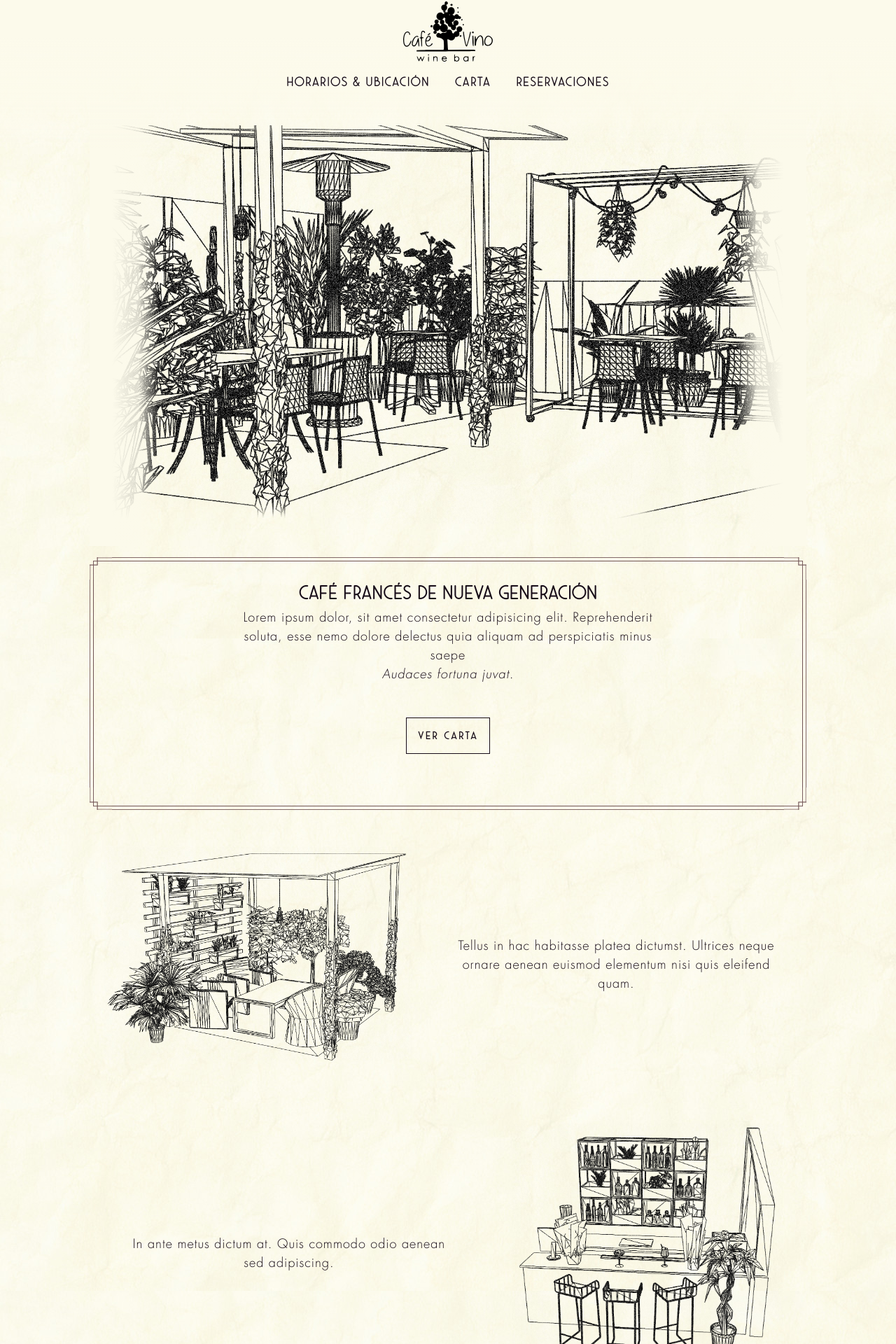
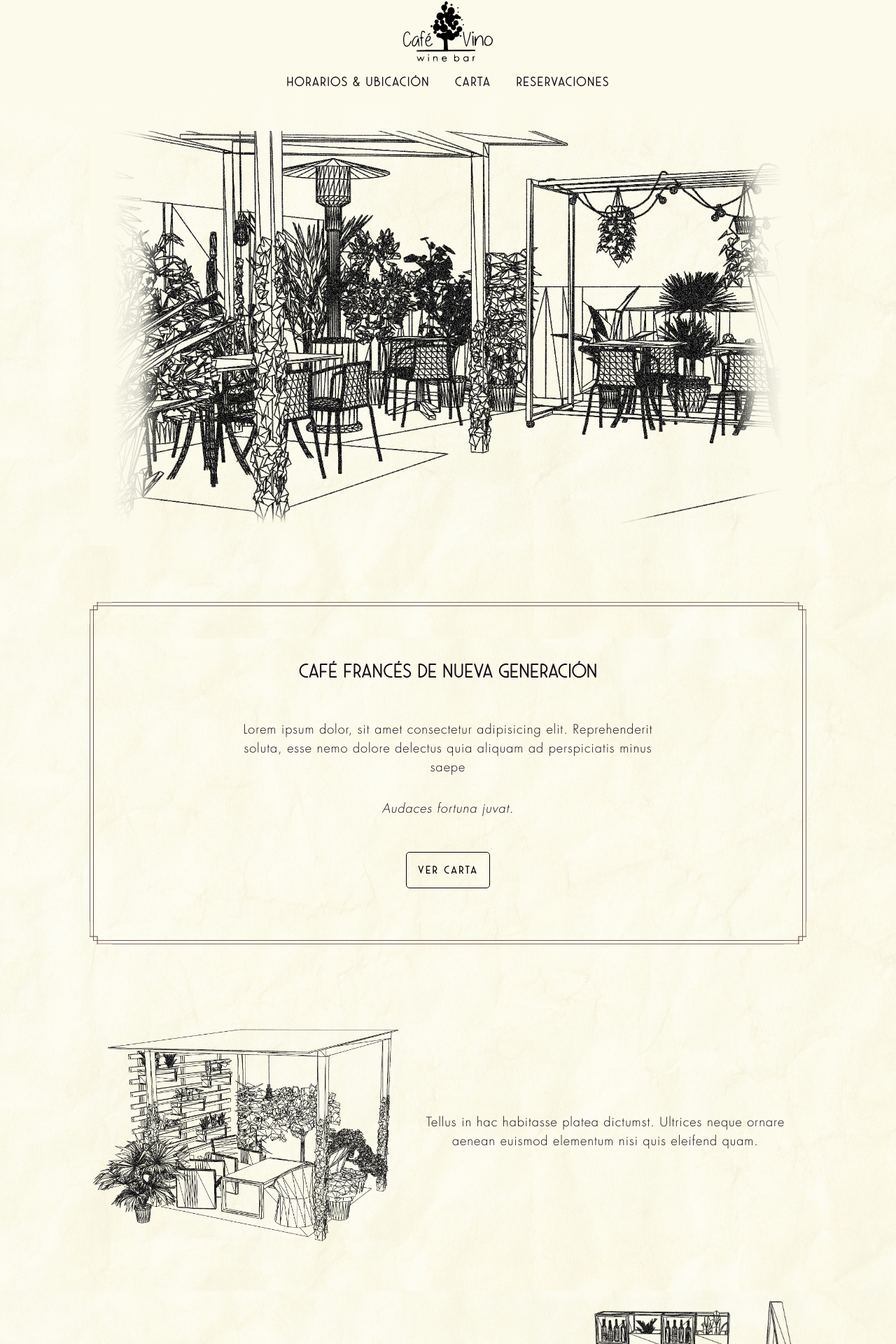
Before and after one commit to dimitriinc/reservations-service, a React (Vite) app: page / in a window 1280 px wide. Shown: the part 20-1940 px from the top of the page at 70% size. Built offline with nearby package versions, Linux system fonts and the light colour scheme; no server answers.

Commit message:
CSS optimization

```diff
--- a/src/mainScreens/Home.jsx
+++ b/src/mainScreens/Home.jsx
@@ -113,16 +113,10 @@ export default function Home({ activateLink }) {
                 >
                     <div
                         onClick={onImageClick}
-                        className="hero__image"
+                        className="hero-image"
                     >
-                        <div
-                            className="filler"
-                            id="filler-left"
-                        ></div>
-                        <div
-                            className="filler"
-                            id="filler-right"
-                        ></div>
+                        <div className="filler filler--left"></div>
+                        <div className="filler filler--right"></div>
                     </div>
                 </Section>
 
@@ -130,10 +124,7 @@ export default function Home({ activateLink }) {
                     uniqueClass="main-text"
                     reference={textRef}
                 >
-                    <h2
-                        // ref={textRef}
-                        className="fade-in"
-                    >
+                    <h2 className="home-title">
                         Café francés de nueva generación
                     </h2>
                     <p className="main-message">
@@ -152,21 +143,17 @@ export default function Home({ activateLink }) {
                     </Link>
                 </Section>
 
-                <div className="points">
+                <div className="points centered">
                     <Section
                         uniqueClass="point point-one"
                         reference={point1Ref}
                     >
                         <img
-                            className="centered round-image"
+                            className="centered point-img"
                             src="images/scetches/cornerScene_noise.png"
                             alt="point-one"
-                            id="img-point-one"
                         />
-                        <p
-                            className="centered point-text"
-                            id="txt-point-one"
-                        >
+                        <p className="centered point-text">
                             Tellus in hac habitasse platea dictumst. Ultrices
                             neque ornare aenean euismod elementum nisi quis
                             eleifend quam.
@@ -180,7 +167,7 @@ export default function Home({ activateLink }) {
                         <img
                             src="images/scetches/barScene_noise.png"
                             alt="point-two"
-                            className="round-image centered"
+                            className="point-img centered"
                         />
                         <p className="centered point-text">
                             In ante metus dictum at. Quis commodo odio aenean
@@ -195,7 +182,7 @@ export default function Home({ activateLink }) {
                         <img
                             src="images/scetches/metalFrameScene_noise.png"
                             alt="point-three"
-                            className="round-image centered"
+                            className="point-img centered"
                         />
                         <p className="centered point-text">
                             Ullamcorper a lacus vestibulum sed arcu non odio.
--- a/src/scss/_footer.scss
+++ b/src/scss/_footer.scss
@@ -124,17 +124,15 @@ footer {
         margin-bottom: 1.5rem;
 
         .social-button {
-            height: 20px;
+            height: 25px;
 
-            img {
-                height: 20px;
-                width: 20px;
-                transition: all 0.3s ease;
-
+            svg {
+                transition: all 0.3s;
                 &:hover {
                     scale: 105%;
                 }
             }
+
         }
 
         .signup-cta {
--- a/src/scss/_globals.scss
+++ b/src/scss/_globals.scss
@@ -77,13 +77,14 @@ p {
 }
 
 button {
-    border: 1px solid;
-    background-color: transparent;
-    letter-spacing: 2px;
     padding: 1rem;
     font-size: 1rem;
     text-transform: uppercase;
-    transition: all 300ms ease-in-out;
+    border: 1px solid;
+    border-radius: 5px;
+    background-color: transparent;
+    letter-spacing: 2px;
+    transition: all .3s ease;
 }
 
 canvas {
@@ -91,13 +92,7 @@ canvas {
 }
 
 em {
-    font-family: FuturaIt !important;
-}
-
-strong {
-    font-family: FuturaRg !important;
-    font-weight: noraml;
-    font-weight: lighter;
+    font-family: FuturaIt;
 }
 
 input::-webkit-progress-value {
--- a/src/scss/_header.scss
+++ b/src/scss/_header.scss
@@ -305,7 +305,6 @@
 }
 
 .header-spacer {
-    // position: absolute;
     left: 0;
     top: 0;
     width: 100%;
--- a/src/scss/_main-home.scss
+++ b/src/scss/_main-home.scss
@@ -1,30 +1,26 @@
-
 .main-home {
-
     .hero {
+        display: flex;
+        align-items: center;
+        padding-top: 1rem;
+        margin-bottom: 5rem;
 
         @include breakpoint-down(tablet) {
             height: calc(100vh - 100px);
-            min-height: calc(100vh - 100px);
-            max-height: calc(100vh - 100px);
-            display: flex;
-            align-items: center;
-            margin: 1rem;
         }
 
         @include breakpoint-up(laptop) {
             height: calc(100vh - 166px);
         }
 
-        &__image {
+        .hero-image {
+            height: 100%;
+            width: 100%;
             position: relative;
             background-image: url(/images/hero-mobile.png);
-            background-size:contain;
+            background-size: contain;
             background-repeat: no-repeat;
             background-position: center;
-            min-height: 100%;
-            width: 100%;
-            margin-bottom: .6rem;
 
             @include breakpoint-up(tablet) {
                 background-image: url(/images/hero-tablet.png);
@@ -32,7 +28,7 @@
 
             @include breakpoint-up(laptop) {
                 background-image: url(/images/hero.png);
-                background-size:contain;
+                background-size: contain;
                 top: auto;
                 bottom: 0;
                 left: 0;
@@ -55,25 +51,40 @@
                 }
             }
 
-            #filler-left {
-                left:0;
-                background: linear-gradient(to right, #fcfaeb 0%, #fcfaeb 32%, rgba(252,250,235,0.85) 70%, rgba(252,250,235,0.82) 71%, rgba(252,250,235,0) 100%);
+            .filler--left {
+                left: 0;
+                background: linear-gradient(
+                    to right,
+                    #fcfaeb 0%,
+                    #fcfaeb 32%,
+                    rgba(252, 250, 235, 0.85) 70%,
+                    rgba(252, 250, 235, 0.82) 71%,
+                    rgba(252, 250, 235, 0) 100%
+                );
             }
 
-            #filler-right {
-                right:0;
-                background: linear-gradient(to left, #fcfaeb 0%, #fcfaeb 32%, rgba(252,250,235,0.85) 70%, rgba(252,250,235,0.82) 71%, rgba(252,250,235,0) 100%);
+            .filler--right {
+                right: 0;
+                background: linear-gradient(
+                    to left,
+                    #fcfaeb 0%,
+                    #fcfaeb 32%,
+                    rgba(252, 250, 235, 0.85) 70%,
+                    rgba(252, 250, 235, 0.82) 71%,
+                    rgba(252, 250, 235, 0) 100%
+                );
             }
         }
     }
 
     .main-text {
-        text-align: center;
         border: 2rem solid #fff;
         border-image: url(/images/border-deco.png);
         border-image-repeat: round;
         border-image-slice: 88;
         margin: 1rem;
+        margin-bottom: 7rem;
+        padding-top: 3rem;
 
         @include breakpoint-up(laptop) {
             width: 80%;
@@ -81,7 +92,14 @@
             margin-right: auto;
         }
 
-        p.main-message {
+        .home-title {
+            text-transform: uppercase;
+            font-family: 'Saveur Sans';
+            margin-bottom: 3rem;
+        }
+
+        .main-message {
+            margin-bottom: 2rem;
             @include breakpoint-up(laptop) {
                 max-width: 640px;
                 margin-left: auto;
@@ -89,24 +107,10 @@
             }
         }
 
-        h2 {
-            text-transform: uppercase;
-            font-family: 'Saveur Sans';
-        }
-
         button {
+            font-family: 'Saveur Sans Regular';
             margin: 3rem 0;
-            font-size: 1rem;
             cursor: pointer;
-            color: $nav_links;
-            font-family: 'Saveur Sans Regular';
-            transition: all 300ms ease-in-out;
-
-            @include breakpoint-down(tablet) {
-                &:active {
-                    transform: scale(90%);
-                }
-            }
 
             @include breakpoint-up(laptop) {
                 &:hover {
@@ -114,58 +118,35 @@
                     color: $overlay;
                 }
                 &:active {
-                    transform: scale(90%);
+                    transform: scale(95%);
                 }
             }
         }
     }
 
     .points {
-
-        width: 100%;
-        margin: 3rem auto;
+        display: flex;
+        flex-direction: column;
+        gap: 5rem;
+        margin-bottom: 7rem;
 
         @include breakpoint-up(laptop) {
             width: 80%;
-
-            p {
-                width: 50%;
-            }
         }
 
         .point {
+            display: flex;
+            align-items: center;
+            justify-content: space-between;
 
-            @include breakpoint-up(laptop) {
-                display: flex;
-                align-items: center;
-                justify-content: space-between;
-
-                &:not(:last-child) {
-                    margin-bottom: 3rem;
-                }
+            @include breakpoint-down(tablet) {
+                flex-direction: column;
+                gap: 3rem;
             }
 
-            @include breakpoint-down(tablet) {
-                line-height: 1.2;
-
-                .point-text {
-                    max-width: 80%;
-                }
-
-                &:not(:last-child) {
-                    margin-bottom: 7rem;
-                }
-            }
-
-            .round-image {
-                display: block;
+            .point-img {
                 max-width: 450px;
                 max-height: 350px;
-                width: auto;
-                height: auto;
-                padding: 5px;
-                margin-bottom: 2rem;
-                position: relative;
 
                 @include breakpoint-down(tablet) {
                     max-width: 350px;
@@ -173,13 +154,18 @@
                 }
             }
 
+            .point-text {
+                @include breakpoint-down(tablet) {
+                    max-width: 80%;
+                }
+            }
         }
 
         .point-two {
-            flex-direction: row-reverse;
+            @include breakpoint-up(laptop) {
+                flex-direction: row-reverse;
+            }
         }
-
-
     }
 
     .bottom-image {
@@ -193,7 +179,6 @@
         }
 
         #to-reserva-btn {
-
             padding: 1rem 1.5rem;
             font-family: 'Saveur Sans Regular';
             text-transform: uppercase;
@@ -201,7 +186,7 @@
             border: 1px solid;
             border-radius: 5px;
             color: $overlay;
-            background-color: rgba(22, 11, 23, .5);
+            background-color: rgba(22, 11, 23, 0.5);
         }
     }
 }
--- a/src/scss/_variables.scss
+++ b/src/scss/_variables.scss
@@ -1,12 +1,7 @@
 // Colors
-$hamburger_menu: #7a5e5d;
 $nav_links: #160b17;
 $nav_links_hover: #372738;
-$gray_body: #403b42;
 $overlay: #fcfaeb;
-$footer_back: #322433;
-$background_for_background: #edf1dd;
-$dried_wine: #722f37;
 
 // Font Sizes
 $font_medium: 1.125rem; // 18px
```
Also changed, not shown: src/Footer.jsx (+34 -10 lines), public/images/socials/facebook_icon_overlay.png (deleted), public/images/socials/instagram-logo-overlay.png (deleted).
